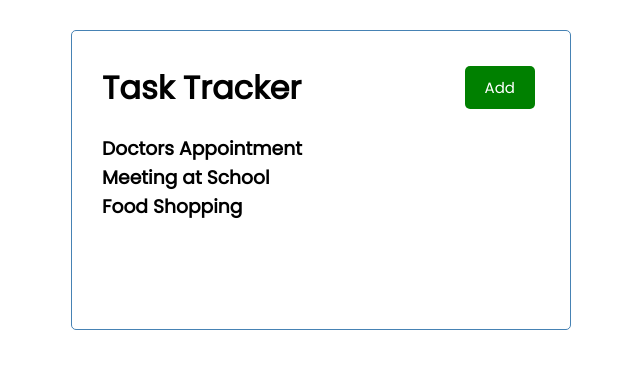
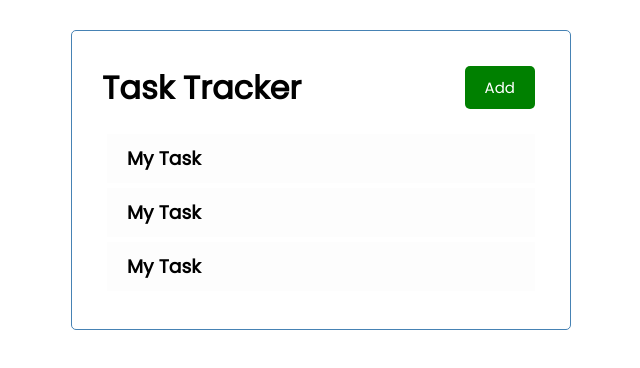
Before and after one commit to mauger1998/react-task-tracker, a React (Create React App) app: page / in a window 1280 px wide. Shown: the top 368 px of the page, without its empty margins (319-959 px from the left). Built offline with nearby package versions, Linux system fonts and the light colour scheme.

Commit message:
Pass task into tasks.js as prop

```diff
--- a/src/components/Tasks.js
+++ b/src/components/Tasks.js
@@ -1,9 +1,11 @@
+import Task from "./Task"
+
 const Tasks = ({tasks}) => {
 
   return (
     <>
     {tasks.map((task) => (
-    <h3 key={task.id}>{task.text}</h3>
+    <Task key={task.id} task={task}/>
     ))}
     </>
   )
```
